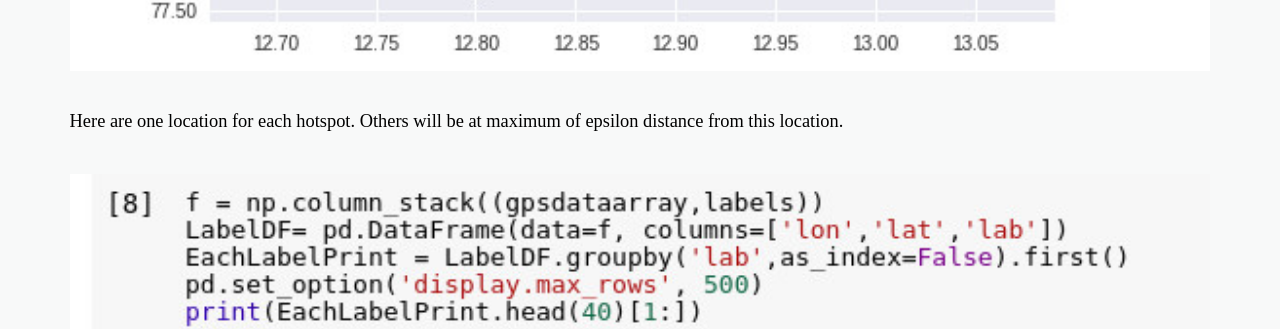
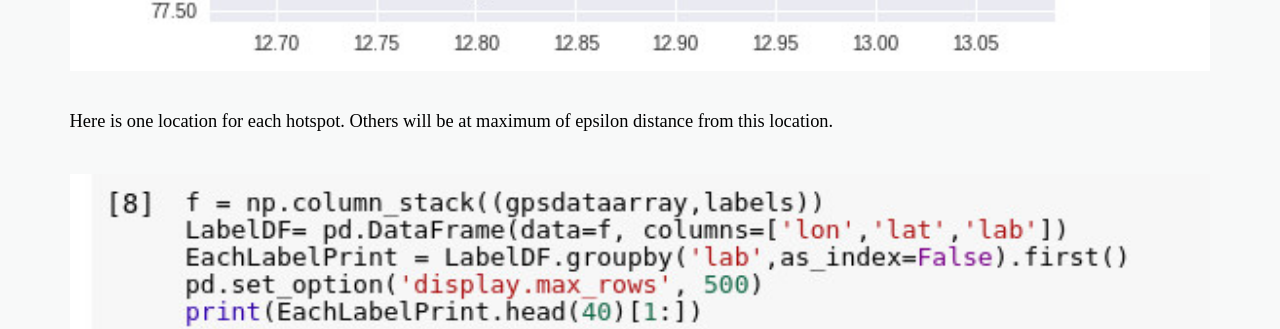
Before and after one commit to daftengineer/daftengineer.github.io, a Jekyll site: the page built from _posts/2018-09-15-accident-hotspots-banglore.markdown, in a window 1280 px wide and 900 px high, scrolled down 3559 px. Shown: the part 149-478 px from the top of the window. Built offline with Jekyll 4.4.1, drawn with Linux system fonts in a browser that asks for light colours; nearby versions of some CDN libraries.

Commit message:
Update 2018-09-15-accident-hotspots-banglore.markdown

```diff
--- a/_posts/2018-09-15-accident-hotspots-banglore.markdown
+++ b/_posts/2018-09-15-accident-hotspots-banglore.markdown
@@ -23,6 +23,6 @@ image-sm: https://daftengineer.github.io/media_assets/accident.jpg
  <p style="text-align:justify;">Finally the plot looks like this:</p>
   <img src="https://daftengineer.github.io/media_assets/ml8p4.jpg" />
 
- <p style="text-align:justify;">Here are one location for each hotspot. Others will be at maximum of epsilon distance from this location.</p>
+ <p style="text-align:justify;">Here is one location for each hotspot. Others will be at maximum of epsilon distance from this location.</p>
   <img src="https://daftengineer.github.io/media_assets/ml8p5.jpg" />
  </div>
```
